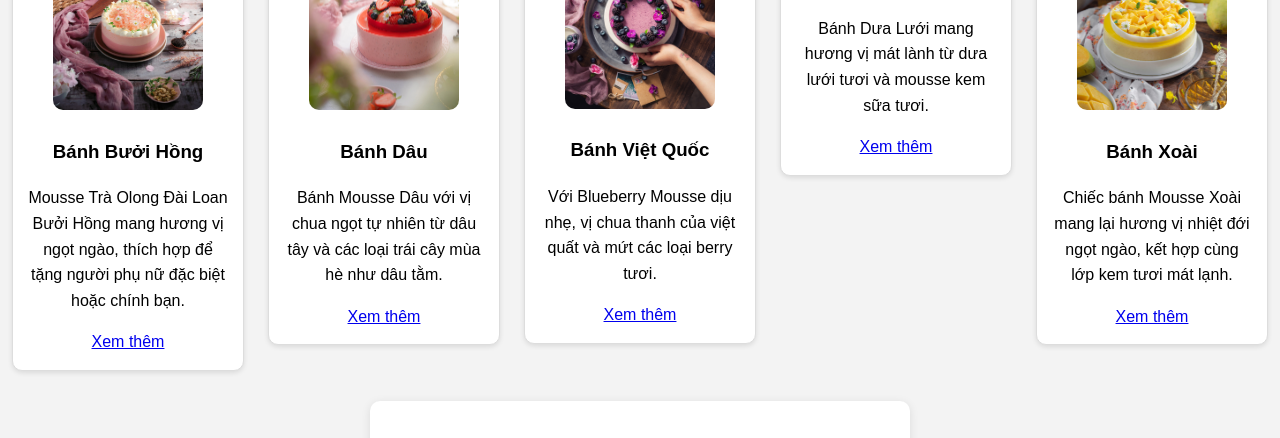
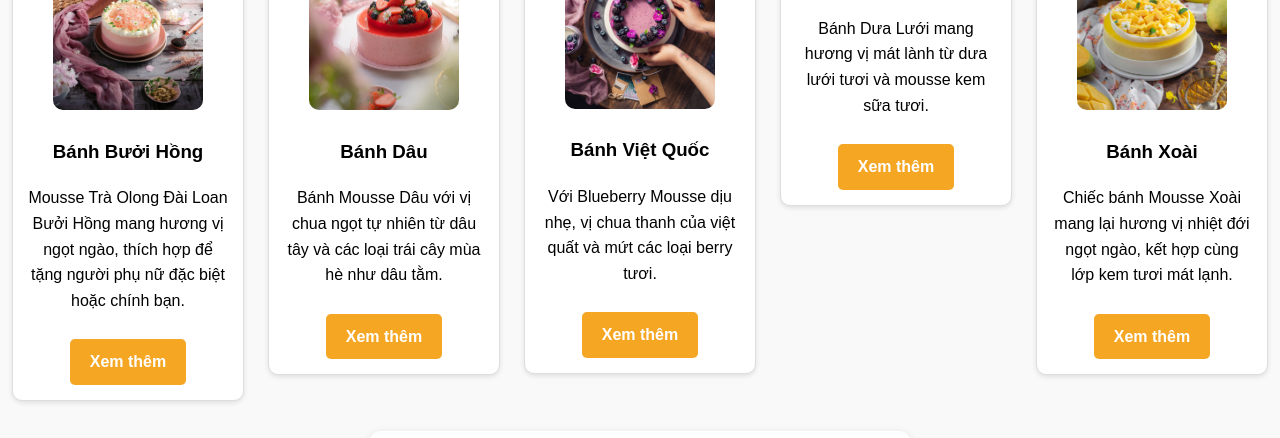
Before and after one commit to Kynn274/ThietKeWeb_DoAnCuoiKy, a plain HTML site: page tmp/danhgia.html in a window 1280 px wide. Shown: the part 347-785 px from the top of the page. Drawn offline with Linux system fonts and the light colour scheme; files whose address does not match are found by name.

Commit message:
danhgia.css

```diff
--- a/tmp/danhgia.css
+++ b/tmp/danhgia.css
@@ -187,3 +187,18 @@ body:hover {
     transform: scale(1);
     visibility: visible;
 }
+.btn-more {
+    display: inline-block;
+    padding: 10px 20px;
+    background-color: #f5a623;
+    color: white;
+    text-decoration: none;
+    border-radius: 5px;
+    margin-top: 10px;
+    font-weight: bold;
+    transition: background-color 0.3s ease;
+}
+
+.btn-more:hover {
+    background-color: #d48418;
+}
```
